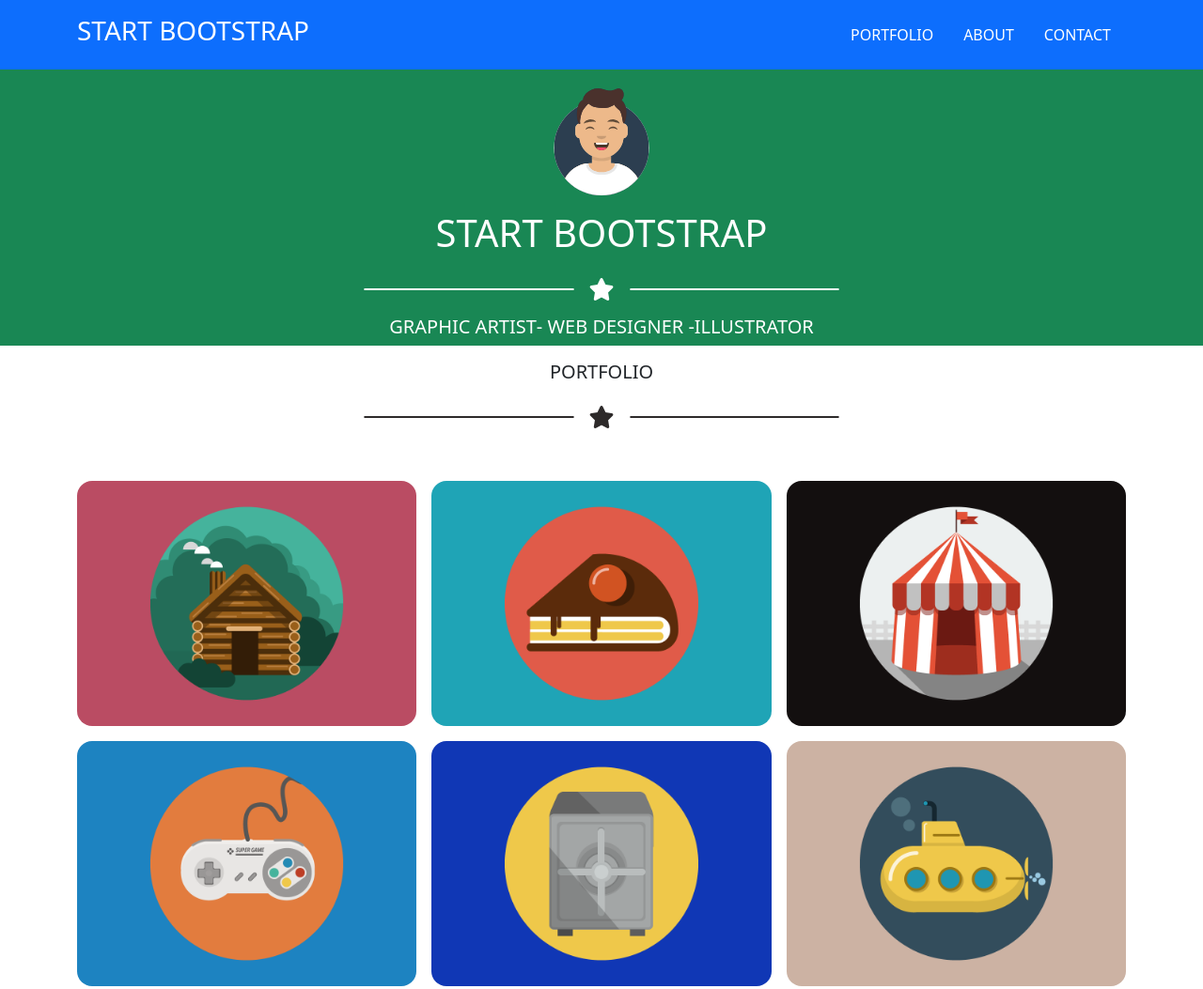
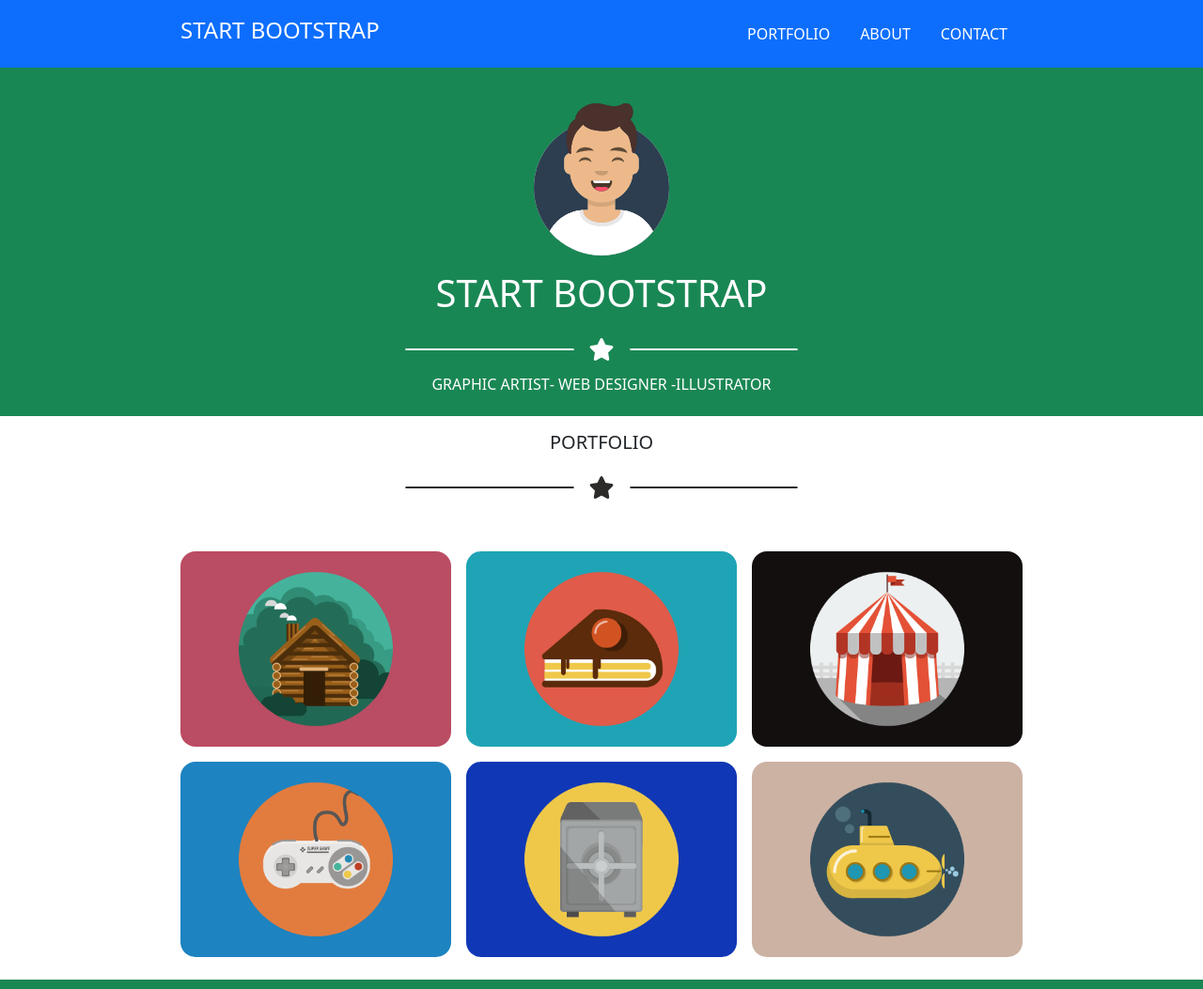
Before and after one commit to NataliyaShevchuk/html-css-bootstrap-freelancer, a plain HTML site: page index.html in a window 1280 px wide. Shown: the top 1053 px of the page at 94% size. Drawn offline with nearby package versions, Linux system fonts and the light colour scheme.

Commit message:
modifiche aggiunte

```diff
--- a/css/style.css
+++ b/css/style.css
@@ -44,7 +44,10 @@
     --bs-body-bg-rgb: 255,255,255;
 }
 
-
+.container{
+    max-width: 920px;
+    margin: 0 auto;
+}
 .color-white{
     color: white;
 }
@@ -71,7 +74,7 @@ img{
     border-color: rgb(45, 42, 42);
 }
 .img-container img{
-    height: 150px;
+    height: 200px;
     padding: 1rem 0;
 }
 .star{
--- a/index.html
+++ b/index.html
@@ -17,7 +17,7 @@
     <header class="text-bg-primary p-3">
         <div class="container">
             <nav class="d-flex justify-content-between align-items-center">
-                <div><h3>START BOOTSTRAP</h3></div>
+                <div><h4>START BOOTSTRAP</h4></div>
                 <div class="d-flex justify-content-end">
                     <button class="burger-menu d-md-none">
                         <i class="fa-solid   fa-burger"></i>
@@ -39,6 +39,7 @@
     </header>
     <section class="bg-success">
         <div class="container">
+            <div class="py-3">
                 <div class="img-container">
                     <img class="img-fluid" src="img/avatar.svg" alt="avatar  img profile">
                 </div>
@@ -50,9 +51,10 @@
                         <div class="line"></div>
                     </div>
                     <div class="d-flex justify-content-center">
-                    <h5>GRAPHIC ARTIST</h5>
-                    <h5>- WEB DESIGNER -</h5>
-                    <h5>ILLUSTRATOR</h5>
+                        <h6>GRAPHIC ARTIST</h6>
+                        <h6>- WEB DESIGNER -</h6>
+                        <h6>ILLUSTRATOR</h6>
+                    </div>
                 </div>
             </div>
         </div>
```
Lines whose indentation alone changed are shown as unchanged.
